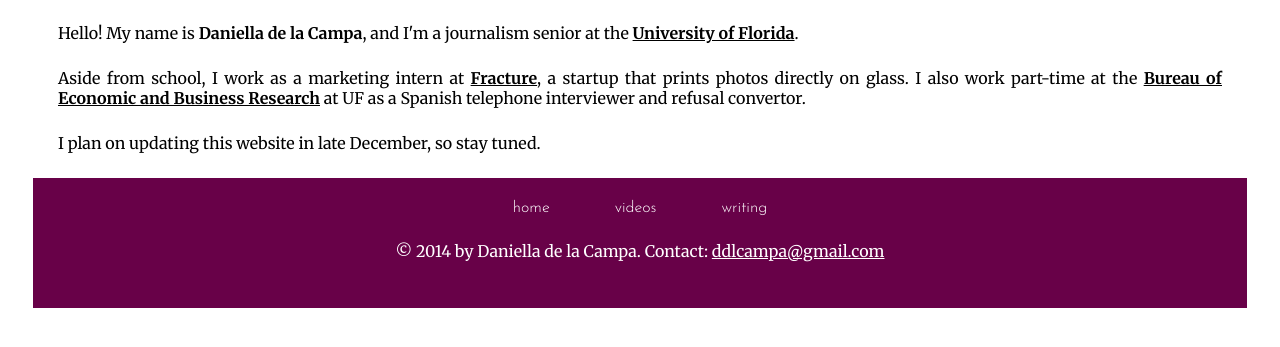
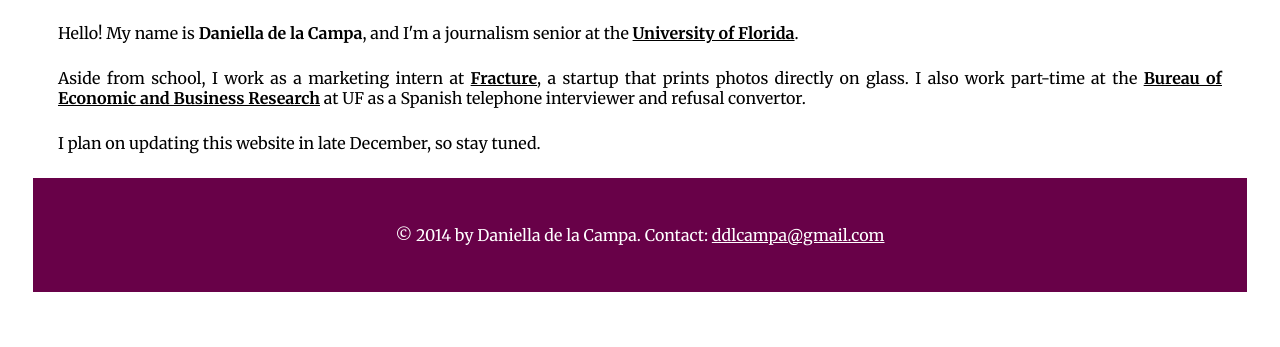
Before and after one commit to daniella/daniella.github.io, a plain HTML site: page index.html in a window 1280 px wide. Shown: the part 85-432 px from the top of the page. Drawn offline with Linux system fonts and the light colour scheme.

Commit message:
Update index.html

```diff
--- a/index.html
+++ b/index.html
@@ -28,9 +28,6 @@
         <footer>
 
     <nav class="footer">
-    <a href="index.html">home</a>
-    <a href="videos.html">videos</a>
-    <a href="writing.html">writing</a>
 
     <p class= "footer">
     &copy; 2014 by Daniella de la Campa.
```
